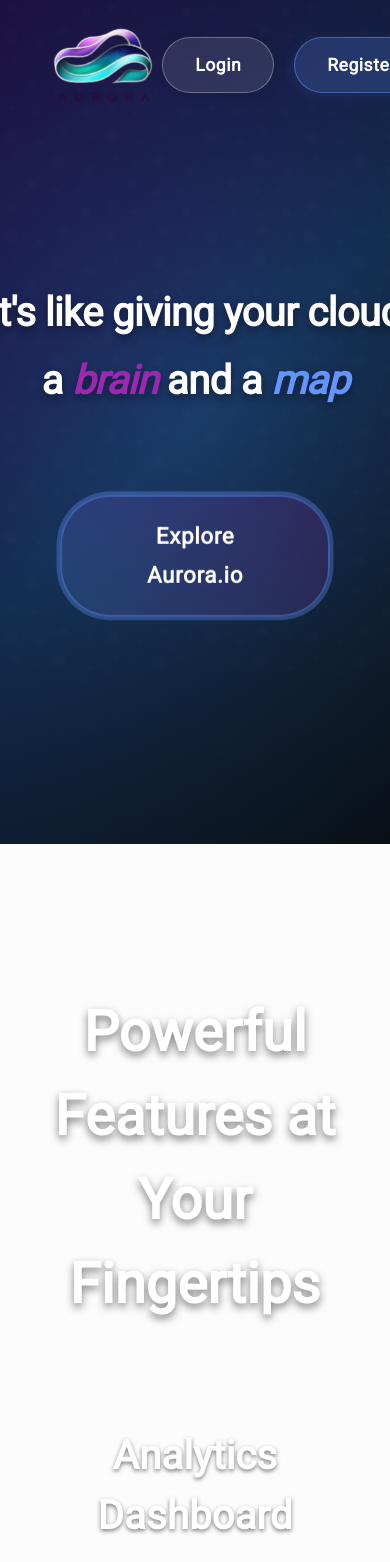
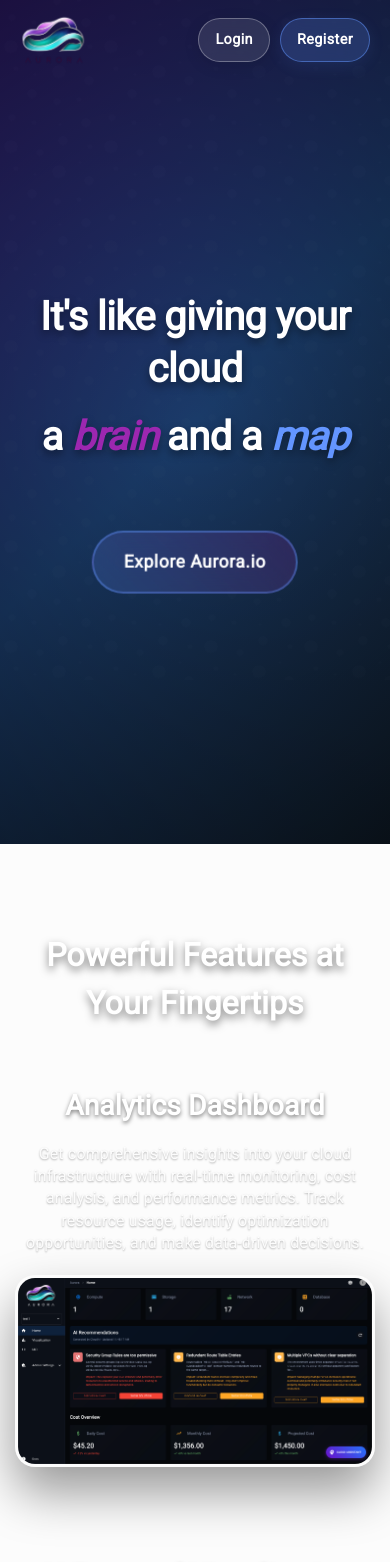
Before and after one commit to Omerserruya/Aurora.io, a React (Create React App) app in the folder frontend/: page / in a window 390 px wide. Shown: the top 1562 px of the page. Built offline with nearby package versions, Linux system fonts and the light colour scheme; no server answers.

Commit message:
Add support to mobile surffing

```diff
--- a/frontend/src/components/OptionsMenu.tsx
+++ b/frontend/src/components/OptionsMenu.tsx
@@ -45,18 +45,18 @@
       setUser(null);
 
       if (response.ok) {
-        navigate('/');
+        navigate('/', { replace: true });
       } else {
         console.error('Logout failed:', await response.json());
         // Still redirect to landing page even if server logout fails
-        navigate('/');
+        navigate('/', { replace: true });
       }
     } catch (error) {
       console.error('Error during logout:', error);
       // Still clear user data and redirect on error
       localStorage.removeItem('user_id');
       setUser(null);
-      navigate('/');
+      navigate('/', { replace: true });
     }
   };
 
--- a/frontend/src/components/SideMenuCustom/SideMenuMobile.tsx
+++ b/frontend/src/components/SideMenuCustom/SideMenuMobile.tsx
@@ -29,11 +29,11 @@
     if (response.ok) {
       setUser(null); // Clear user global state using redux
       // Redirect to landing page
-      navigate('/');
+      navigate('/', { replace: true });
     } else {
       console.error('Logout failed:', await response.json());
       // Still redirect to landing page even if server logout fails
-      navigate('/');
+      navigate('/', { replace: true });
     }
   } catch (error) {
     console.error('Error during logout:', error);
--- a/frontend/src/pages/Landing.tsx
+++ b/frontend/src/pages/Landing.tsx
@@ -99,11 +99,17 @@
   zIndex: 100,
   background: 'transparent',
   transition: 'all 0.3s ease-in-out',
+  '@media (max-width: 768px)': {
+    padding: '15px 20px',
+  },
 });
 
 const AuthButtons = styled(Box)({
   display: 'flex',
   gap: '20px',
+  '@media (max-width: 768px)': {
+    gap: '10px',
+  },
 });
 
 const StyledButton = styled(Button)({
@@ -116,6 +122,14 @@
   '&:hover': {
     transform: 'translateY(-2px)',
     boxShadow: '0 4px 12px rgba(0,0,0,0.3)',
+  },
+  '@media (max-width: 768px)': {
+    padding: '10px 20px',
+    fontSize: '0.95rem',
+  },
+  '@media (max-width: 480px)': {
+    padding: '8px 16px',
+    fontSize: '0.9rem',
   },
 });
 
@@ -161,11 +175,27 @@
   width: '100%',
   padding: '0 20px',
   paddingTop: '100px', // Account for fixed header
+  '@media (max-width: 768px)': {
+    padding: '0 15px',
+    paddingTop: '80px',
+    maxWidth: '90%',
+  },
+  '@media (max-width: 480px)': {
+    padding: '0 10px',
+    paddingTop: '60px',
+    maxWidth: '95%',
+  },
 });
 
 const AuroraLogo = styled('img')({
   height: '80px',
   width: 'auto',
+  '@media (max-width: 768px)': {
+    height: '60px',
+  },
+  '@media (max-width: 480px)': {
+    height: '50px',
+  },
 });
 
 const PageContainer = styled('div')({
@@ -181,6 +211,13 @@
   flexDirection: 'column',
   alignItems: 'center',
   justifyContent: 'flex-start',
+  '@media (max-width: 768px)': {
+    padding: '80px 20px',
+    minHeight: 'auto',
+  },
+  '@media (max-width: 480px)': {
+    padding: '60px 15px',
+  },
 });
 
 const FeatureShowcase = styled('div')({
@@ -189,6 +226,12 @@
   display: 'flex',
   flexDirection: 'column',
   gap: '120px',
+  '@media (max-width: 768px)': {
+    gap: '80px',
+  },
+  '@media (max-width: 480px)': {
+    gap: '60px',
+  },
 });
 
 const FeatureSection = styled('div')<{
@@ -209,11 +252,24 @@
     gap: '40px',
     textAlign: 'center',
   },
+  '@media (max-width: 768px)': {
+    flexDirection: 'column',
+    gap: '30px',
+    textAlign: 'center',
+  },
+  '@media (max-width: 480px)': {
+    flexDirection: 'column',
+    gap: '20px',
+    textAlign: 'center',
+  },
 }));
 
 const FeatureContent = styled('div')({
   flex: 1,
   maxWidth: '500px',
+  '@media (max-width: 768px)': {
+    maxWidth: '100%',
+  },
 });
 
 const FeatureImageContainer = styled('div')({
@@ -244,6 +300,14 @@
   fontWeight: 'bold',
   marginBottom: '20px',
   textShadow: '0 2px 4px rgba(0,0,0,0.5)',
+  '@media (max-width: 768px)': {
+    fontSize: '2rem',
+    marginBottom: '15px',
+  },
+  '@media (max-width: 480px)': {
+    fontSize: '1.75rem',
+    marginBottom: '12px',
+  },
 });
 
 const FeatureDescription = styled('p')({
@@ -252,6 +316,14 @@
   lineHeight: 1.6,
   textShadow: '0 1px 2px rgba(0,0,0,0.3)',
   marginBottom: '0',
+  '@media (max-width: 768px)': {
+    fontSize: '1.1rem',
+    lineHeight: 1.5,
+  },
+  '@media (max-width: 480px)': {
+    fontSize: '1rem',
+    lineHeight: 1.4,
+  },
 });
 
 const SectionTitle = styled('h2')({
@@ -263,6 +335,14 @@
   textShadow: '0 4px 8px rgba(0,0,0,0.5)',
   opacity: 0,
   animation: `${fadeInUp} 0.8s ease-out 0.2s forwards`,
+  '@media (max-width: 768px)': {
+    fontSize: '2.5rem',
+    marginBottom: '40px',
+  },
+  '@media (max-width: 480px)': {
+    fontSize: '2rem',
+    marginBottom: '30px',
+  },
 });
 
 const CloudContainer = styled(Box)({
@@ -356,6 +436,18 @@
     transform: 'translateY(-2px)',
     boxShadow: '0 8px 24px rgba(99, 149, 255, 0.3)',
   },
+  '@media (max-width: 768px)': {
+    bottom: '15px',
+    right: '15px',
+    width: '48px',
+    height: '48px',
+  },
+  '@media (max-width: 480px)': {
+    bottom: '12px',
+    right: '12px',
+    width: '44px',
+    height: '44px',
+  },
 }));
 
 const StickyHeader = styled(Box)<{ visible: boolean }>(({ visible }) => ({
@@ -420,6 +512,18 @@
   },
   '&:active': {
     transform: 'scale(0.98)',
+  },
+  '@media (max-width: 768px)': {
+    padding: '16px 40px',
+    fontSize: '1.2rem',
+    minWidth: '200px',
+    minHeight: '55px',
+  },
+  '@media (max-width: 480px)': {
+    padding: '14px 30px',
+    fontSize: '1.1rem',
+    minWidth: '180px',
+    minHeight: '50px',
   },
 });
 
@@ -502,7 +606,8 @@
   };
 
   const handleMouseMove = (e: React.MouseEvent) => {
-    if (!buttonRef.current || !buttonContainerRef.current) return;
+    // Disable 3D effects on mobile/touch devices
+    if (!buttonRef.current || !buttonContainerRef.current || window.innerWidth <= 768) return;
 
     const buttonRect = buttonRef.current.getBoundingClientRect();
     const containerRect = buttonContainerRef.current.getBoundingClientRect();
@@ -590,7 +695,7 @@
           >
             <Box component="div" sx={{
               marginBottom: 2,
-              whiteSpace: 'nowrap',
+              whiteSpace: { xs: 'normal', md: 'nowrap' },
               textAlign: 'center',
               width: '100%',
               display: 'flex',
@@ -603,7 +708,8 @@
               width: '100%',
               display: 'flex',
               justifyContent: 'center',
-              gap: 0
+              gap: 0,
+              flexWrap: { xs: 'wrap', sm: 'nowrap' }
             }}>
               <span>a&nbsp;</span>
               <Box component="span" sx={{ fontWeight: 'bold', fontStyle: 'italic', color: '#9C27B0' }}>
@@ -623,7 +729,7 @@
               onMouseEnter={handleMouseEnter}
               onMouseLeave={handleMouseLeave}
               sx={{
-                padding: '40px', // Expanded interaction area
+                padding: { xs: '20px', md: '40px' }, // Smaller interaction area on mobile
                 display: 'flex',
                 justifyContent: 'center',
                 alignItems: 'center',
```
